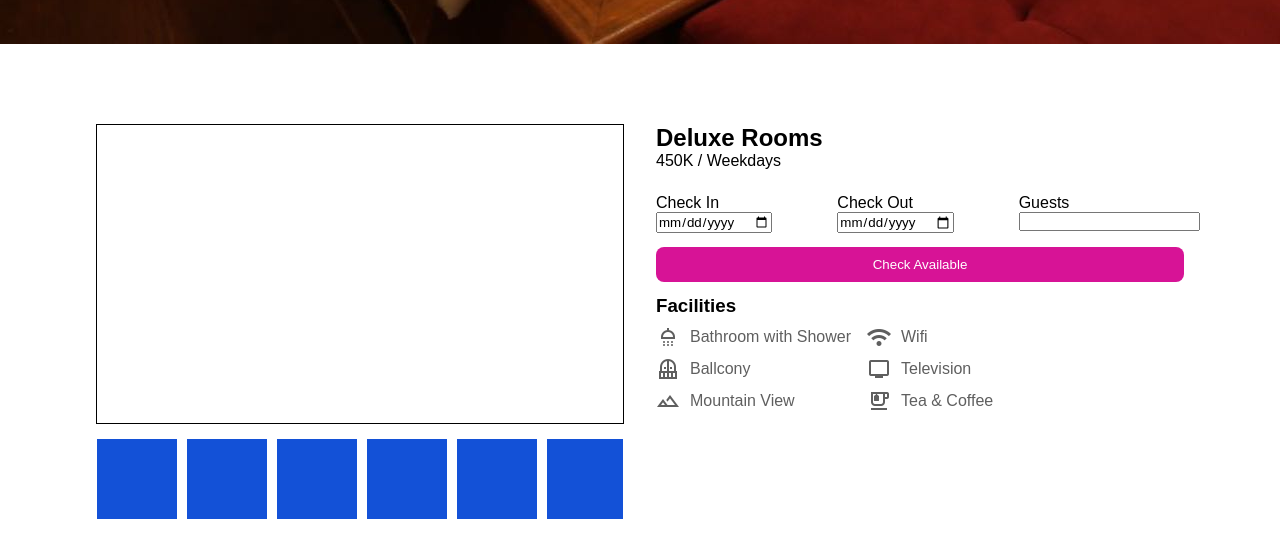
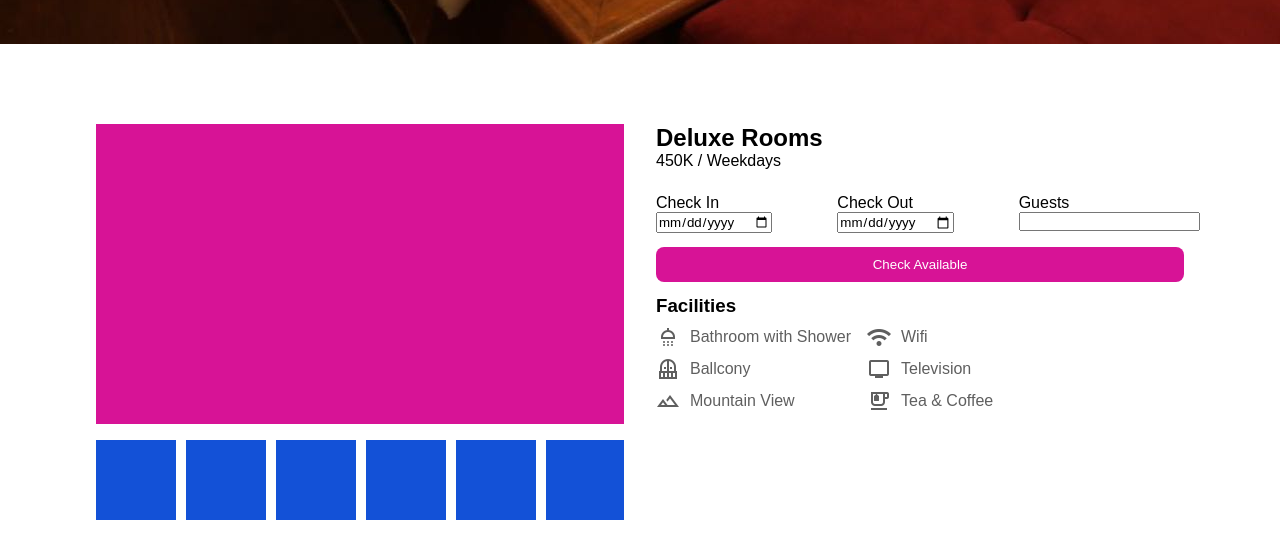
Before and after one commit to uiuxkimabe/kasuariresort, a plain HTML site: page rooms.html in a window 1280 px wide. Shown: the part 256-800 px from the top of the page. Drawn offline with nearby package versions, Linux system fonts and the light colour scheme; a web font is replaced by a local one.

Commit message:
change preview size height

```diff
--- a/src/style/global.css
+++ b/src/style/global.css
@@ -497,13 +497,9 @@ nav a:hover {
   padding: 5em 0;
 }
 
-#rooms .photo-preview {
+#rooms .photo-preview .preview {
   height: 300px;
-  border: 1px solid black;
-}
-
-#rooms .photo-preview .preview {
-  height: 100%;
+  background-color: var(--primary);
 }
 
 #rooms .photo-preview ul {
@@ -521,14 +517,14 @@ nav a:hover {
 }
 
 #rooms figure {
-  grid-template-columns: repeat(auto-fit, minmax(400px, 1fr));
+  grid-template-columns: repeat(auto-fit, minmax(300px, 1fr));
   gap: 2em;
   align-items: start;
 }
 
 #rooms form {
   margin-top: 1.5em;
-  grid-template-columns: repeat(auto-fit, minmax(100px, 1fr));
+  grid-template-columns: repeat(auto-fit, minmax(150px, 1fr));
   gap: 1em;
 }
 
```
